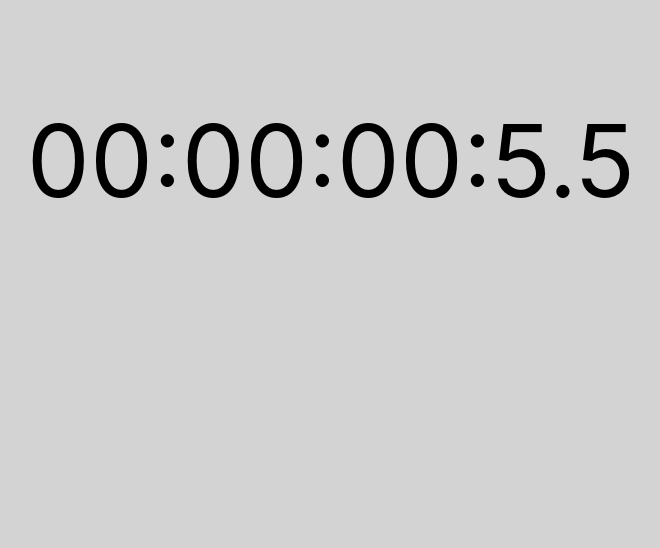
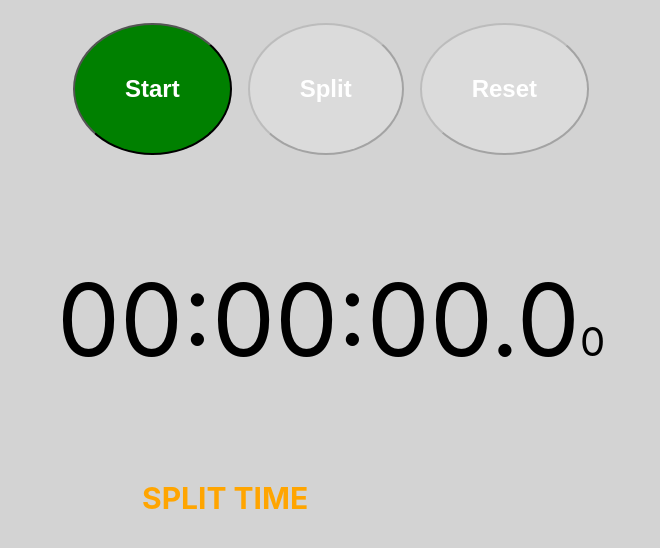
Before and after one commit to yabbasi31415/react-stop-watch, a React (Create React App) app: page / in a window 1280 px wide. Shown: the top 548 px of the page, without its empty margins (319-979 px from the left). Built offline with nearby package versions, Linux system fonts and the light colour scheme.

Commit message:
Buttons and timer working. Log table to be added

```diff
--- a/src/App.css
+++ b/src/App.css
@@ -37,7 +37,7 @@ ul.no-bullets {
   color: blue;
 }
 
-#secondary-display {
+.secondary-display {
   color: orange;
   font-weight:bold;
   font-size:30px;
--- a/src/App.js
+++ b/src/App.js
@@ -1,14 +1,35 @@
-import './App.css';
+import "./App.css";
 import { useEffect, useState } from "react";
 
+const Clock = (props) => {
+  const [timeCount, setTimeCount] = useState(0);
+
+  useEffect(() => {
+    const interval = setInterval(() => {
+      setTimeCount((timeCount) => timeCount + (props.state === "Start" && 1));
+      setTimeCount(
+        (timeCount) => timeCount * (1 - (props.state === "Reset" && 1))
+      );
+    }, 1);
+    return () => clearInterval(interval);
+  }, [props.state]);
+
+  return (
+    <>
+      <SetDisplay timeCount={timeCount} />
+      <SetMiniDisplay state={props.state} timeCount={timeCount} />
+    </>
+  );
+};
+
+/*
+
 const MillisecondTimer = (props) => {
-
   const [millisec, setMillisec] = useState(0);
 
   useEffect(() => {
     const interval = setInterval(() => {
-
-          setMillisec(millisec => millisec + (props.name == 'Start' && 1));
+      setMillisec((millisec) => millisec + (props.name == "Start" && 1));
     }, 1);
     return () => clearInterval(interval);
   }, [props.name]);
@@ -16,162 +37,251 @@ const MillisecondTimer = (props) => {
   // console.log("Value: " + props.name);
 
   let ms = millisec % 1000;
-  let sec = pad (parseInt (millisec / 100 % 60, 10));
-  let min = pad (parseInt (millisec / (60 * 100), 10));
-  let hrs = pad (parseInt (millisec / (3600 * 100), 10));
+  let sec = pad(parseInt((millisec / 100) % 60, 10));
+  let min = pad(parseInt(millisec / (60 * 100), 10));
+  let hrs = pad(parseInt(millisec / (3600 * 100), 10));
 
-  return (
-    <>
-    <p><span>{hrs}</span>:<span>{min}</span>:<span>{sec}</span>.<span>{ms % 10}</span><span className='subscript-timer'>{ms}</span></p>
-    </>
-  );
+  return DisplayClock({millisec});
+
+  // return (
+  //   <>
+  //     <p>
+  //       <span>{hrs}</span>:<span>{min}</span>:<span>{sec}</span>.
+  //       <span>{ms % 10}</span>
+  //       <span className="subscript-timer">{ms}</span>
+  //     </p>
+  //   </>
+  // );
 };
 
 function Buttons() {
-
-  const [classes,setClasses]=useState({'start':'enable-start-btn','split':'disable-btn', 'reset':'disable-btn'});
+  const [classes, setClasses] = useState({
+    start: "enable-start-btn",
+    split: "disable-btn",
+    reset: "disable-btn",
+  });
 
   // console.log("Init " + classes.start + " " + classes.split + " " + classes.reset);
 
-  const [value, setValue]=useState('Start');
-  const [buttonstate, setButtonstate] = useState('Init');
+  const [value, setValue] = useState("Start");
+  const [buttonstate, setButtonstate] = useState("Init");
 
-  function handleClick(event)
-  {
-    if (event == 'Start')
-    {
-      if (value == 'Start')
-      {
-        setValue('Pause');
-        setButtonstate('Start');
+  function handleClick(event) {
+    if (event == "Start") {
+      if (value == "Start") {
+        setValue("Pause");
+        setButtonstate("Start");
 
-        setClasses(classes => ({start:'enable-pause-btn',split:'enable-split-btn', reset:'disable-btn'}));
+        setClasses((classes) => ({
+          start: "enable-pause-btn",
+          split: "enable-split-btn",
+          reset: "disable-btn",
+        }));
         // console.log("OnBtn " + classes.start + " " + classes.split + " " + classes.reset);
-        ManageTimer('Start', {});
+      } else {
+        setValue("Start");
+        setButtonstate("Pause");
+        setClasses((classes) => ({
+          start: "enable-start-btn",
+          split: "disable-btn",
+          reset: "enable-reset-btn",
+        }));
       }
-      else
-      {
-        setValue('Start');
-        setButtonstate('Pause');
-        setClasses(classes => ({start:'enable-start-btn',split:'disable-btn', reset:'enable-reset-btn'}));
-
+    } else if (event == "Reset") {
+      setValue("Start");
+      setButtonstate("Reset");
+      setClasses((classes) => ({
+        start: "enable-start-btn",
+        split: "disable-btn",
+        reset: "enable-reset-btn",
+      }));
+    } else {
+      setButtonstate("Split");
     }
-    }
-    else if (event == 'Reset')
-    {
-      setValue('Start');
-      setButtonstate('Reset');
-      setClasses(classes => ({start:'enable-start-btn',split:'disable-btn', reset:'enable-reset-btn'}));
-    }
-    else
-    {
-      setButtonstate('Split');
-    }
-
   }
 
   return (
     <>
-      <MillisecondTimer name={buttonstate}/>
-      <button className={classes.start} onClick={()=>handleClick('Start')}>{value}</button>
-      <button className={classes.split} onClick={()=>handleClick('Split')}>Split</button>
-      <button className={classes.reset} onClick={()=>handleClick('Reset')}>Reset</button>
+      <MillisecondTimer name={buttonstate} />
+      <button className={classes.start} onClick={() => handleClick("Start")}>
+        {value}
+      </button>
+      <button className={classes.split} onClick={() => handleClick("Split")}>
+        Split
+      </button>
+      <button className={classes.reset} onClick={() => handleClick("Reset")}>
+        Reset
+      </button>
     </>
   );
 }
 
-function ManageTimer(event, {setDisplay})
-{
-  // const [disp, setDisp] = useState(['00',':','00',':','00','.','00']);
-  const [tmr, setTmr] = useState(0);
-  setTmr(tmr+1);
+*/
 
-  setInterval(setTmr(tmr+1), 1);
+function formatTime(timeCount) {
+  const ms = timeCount % 1000;
+  const sec = pad(parseInt((timeCount / 100) % 60, 10));
+  const min = pad(parseInt(timeCount / (60 * 100), 10));
+  const hrs = pad(parseInt(timeCount / (3600 * 100), 10));
 
-  // const interval = setInterval(setTimer(timer+1), 1);
-      // ms = ++timerCounter % 1000;
-      // sec = pad (parseInt (timerCounter / 100 % 60, 10));
-      // min = pad (parseInt (timerCounter / (60 * 100), 10));
-
-
-  // setDisp(disp[6] = setTimer(timer+1) % 1000);
-  // disp[4] = pad (parseInt (timer / (100 % 60), 10));
-  // disp[2] = pad (parseInt (timer / (60 * 100), 10));
-  // disp[0] = pad (parseInt (timer / (3600 * 100), 10));
-
-  // useEffect(() => {
-  //   const timer = setInterval(() => {
-  //     setTimer();
-  //   }, 1000);
-  // });
-    // return (<IntervalExample />);
-
-      // setDisplay([count[0],':',count[2],':',count[4],'.',count[6]]);
-
-      // let timeLapsedArr = [hrs, min, sec, ms, timerCounter];
-
-  // let interval = setInterval (startTimer({timer, setTimer}), 1);
-
-  // console.log(interval);
-
+  return { hrs, min, sec, ms };
 }
 
-function Btn(){
-  // props.label;
-  // props.
-
-  // return JSX;
-}
-
-function formatTime(millisec)
-{
-  const ms = millisec % 1000;
-  const sec = pad (parseInt (millisec / 100 % 60, 10));
-  const min = pad (parseInt (millisec / (60 * 100), 10));
-  const hrs = pad (parseInt (millisec / (3600 * 100), 10));
-
-  return {hrs,min,sec,ms};
-}
-
-function DisplayClock(props) {
-  let hrs = '00';
-  let min = '00';
-  let sec = '00';
-  let ms =  '00';
-
-  let obj = formatTime(props.millisec);
-
-  return (<div>
-    <p>
-      {obj.hrs}:{obj.min}:{obj.sec}:{obj.ms}.{props.millisec}
-    </p>
-  </div>);  //TODO destructuring
-
-  // return (  <p><span>{hrs}</span>:<span>{min}</span>:<span>{sec}</span>.<span>{ms % 10}</span><span className='subscript-timer'>{ms}</span></p>
-  // );
-
-}
-
-export default function StopWatch () {
-
-  // define global variables here
-  //  buttons State x 4, millisecTimer
-  const [btns,setBtns] = useState('Init');
-  const [timer, setTimer] = useState(0);
-
-
-  // main disp, small disp, 3xbtns, 1 log table
+function SetDisplay(props) {
+  let { hrs, min, sec, ms } = formatTime(props.timeCount);
 
   return (
     <>
-    {/* <MillisecondTimer /> */}
-    {/* <Buttons/> */}
-    <DisplayClock millisec={5}/>
-
+      <p>
+        <span>{hrs}</span>:<span>{min}</span>:<span>{sec}</span>.
+        <span>{ms % 10}</span>
+        <span className="subscript-timer">{ms % 100}</span>
+      </p>
     </>
   );
 }
 
-function pad (val) {
-  return val > 9 ? val : '0' + val;
+function SetMiniDisplay(props) {
+  if (props.state === "Init")
+    return <p className="secondary-display">SPLIT TIME</p>;
+
+  let { hrs, min, sec, ms } = formatTime(props.timeCount);
+
+  return (
+    <>
+      <p className="secondary-display">
+        {hrs}:{min}:{sec}.{ms % 1000}
+      </p>
+    </>
+  );
 }
+
+const Button = (props) => {
+  const btnEnableDisable = !props.isDisabled
+    ? props.classEnabled
+    : "btn-disabled";
+
+  return (
+    <button
+      id={props.id}
+      className={`btn ${btnEnableDisable}`}
+      onClick={props.clickHandler}
+      type={props.type}
+      disabled={props.isDisabled}
+    >
+      {props.value}
+    </button>
+  );
+};
+
+function StartClicked(
+  startButton,
+  setStartButton,
+  splitButton,
+  setSplitButton,
+  resetButton,
+  setResetButton,
+  setState
+) {
+  const setPause = () => {
+    setStartButton({ ...startButton, id: "Pause", class: "enable-pause-btn" });
+    setSplitButton({
+      ...splitButton,
+      class: "enable-split-btn",
+      isDisabled: false,
+    });
+    setResetButton({ ...resetButton, isDisabled: true });
+    setState("Start");
+  };
+
+  const setStart = () => {
+    setStartButton({ ...startButton, id: "Start", class: "enable-start-btn" });
+    setSplitButton({ ...splitButton, isDisabled: true });
+    setResetButton({
+      ...resetButton,
+      class: "enable-reset-btn",
+      isDisabled: false,
+    });
+    setState("Pause");
+  };
+
+  startButton.id === "Start" ? setPause() : setStart();
+}
+
+function SplitClicked(splitButton, setSplitButton) {
+  console.log("Log table started");
+}
+
+function ResetClicked(resetButton, setResetButton) {
+  console.log("Log table cleared");
+}
+
+export default function StopWatch() {
+  const [state, setState] = useState("Init");
+
+  const [startButton, setStartButton] = useState({
+    id: "Start",
+    class: "enable-start-btn",
+    type: "button",
+    isDisabled: false,
+  });
+
+  const [splitButton, setSplitButton] = useState({
+    id: "Split",
+    type: "button",
+    isDisabled: true,
+  });
+
+  const [resetButton, setResetButton] = useState({
+    id: "Reset",
+    type: "button",
+    isDisabled: true,
+  });
+
+  return (
+    <>
+      <Button
+        value={startButton.id}
+        classEnabled={startButton.class}
+        clickHandler={() =>
+          StartClicked(
+            startButton,
+            setStartButton,
+            splitButton,
+            setSplitButton,
+            resetButton,
+            setResetButton,
+            setState
+          )
+        }
+        type={startButton.type}
+        isDisabled={startButton.isDisabled}
+      />
+
+      <Button
+        value={splitButton.id}
+        classEnabled={splitButton.class}
+        clickHandler={() => SplitClicked(splitButton, setSplitButton)}
+        type={splitButton.type}
+        isDisabled={splitButton.isDisabled}
+      />
+
+      <Button
+        value={resetButton.id}
+        classEnabled={resetButton.class}
+        clickHandler={() => {
+          ResetClicked(resetButton, setResetButton);
+          setState("Reset");
+        }}
+        type={resetButton.type}
+        isDisabled={resetButton.isDisabled}
+      />
+
+      <Clock state={state} />
+    </>
+  );
+}
+
+function pad(val) {
+  return val > 9 ? val : "0" + val;
+}
```
Lines whose indentation alone changed are shown as unchanged.
